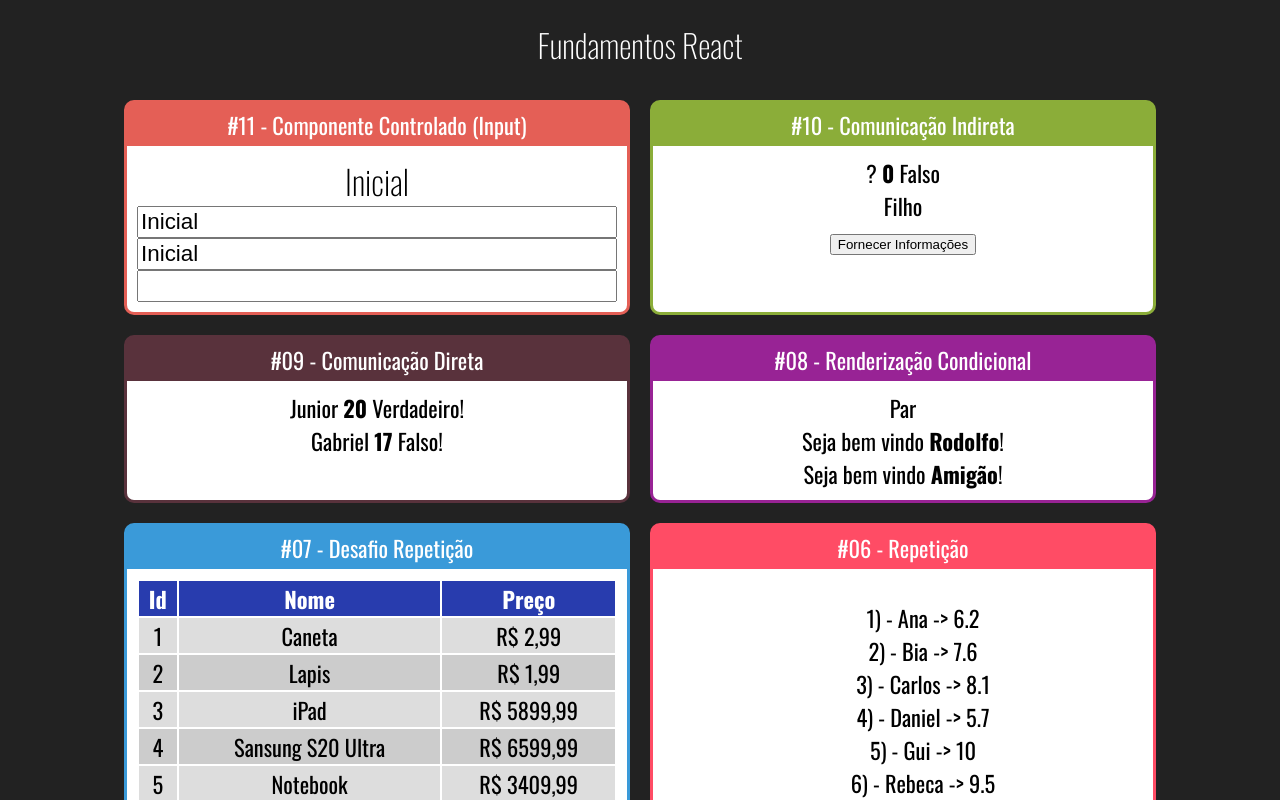
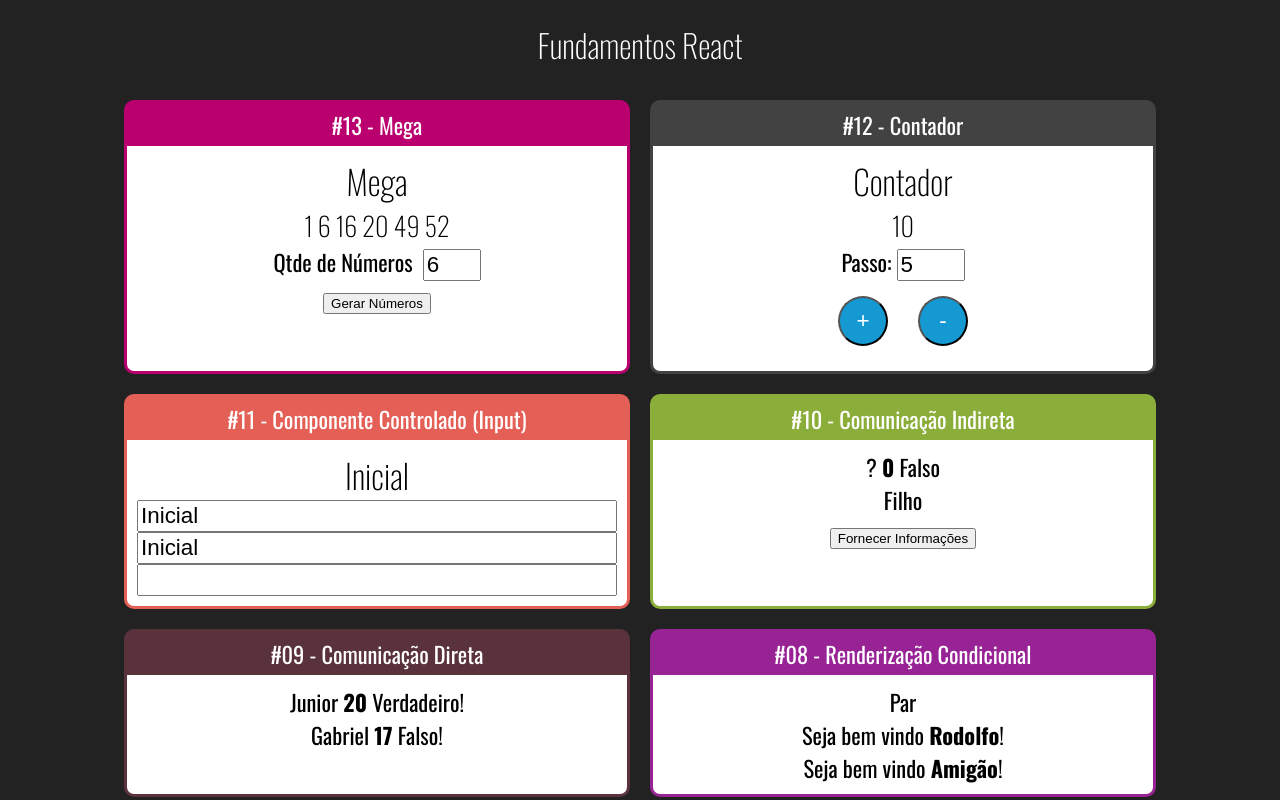
Before and after one commit to rodolforomera/react-redux-fundamentos, a React (Create React App) app: page / in a window 1280 px wide. Shown: the top 800 px of the page. Built offline with nearby package versions, Linux system fonts and the light colour scheme.

Commit message:
Contador e Desafio Mega

```diff
--- a/src/App.jsx
+++ b/src/App.jsx
@@ -3,6 +3,8 @@
 
 import Card from './components/layout/Card';
 
+import Mega from './components/mega/Mega';
+import Contador from './components/contador/Contador';
 import Input from './components/formulario/Input';
 import IndiretaPai from './components/comunicacao/IndiretaPai';
 import DiretaPai from './components/comunicacao/DiretaPai';
@@ -23,6 +25,14 @@
         <h1>Fundamentos React</h1>
 
         <div className="Cards">
+
+             <Card titulo="#13 - Mega" color="#B9006E">
+               <Mega qtde={6}></Mega>
+            </Card>
+
+            <Card titulo="#12 - Contador" color="#424242">
+               <Contador numeroInicial={10}></Contador>
+            </Card>
 
             <Card titulo="#11 - Componente Controlado (Input)" color="#E45F56">
                <Input></Input>
--- /dev/null
+++ b/src/components/contador/Botoes.jsx
@@ -0,0 +1,10 @@
+import React from 'react';
+
+export default props => {
+    return (
+        <div>
+            <button onClick={props.setInc}>+</button>
+            <button onClick={props.setDec}>-</button>
+        </div>
+    )
+}
--- /dev/null
+++ b/src/components/contador/Contador.css
@@ -0,0 +1,14 @@
+.Contador input {
+    font-size: 1.4rem;
+    width: 60px;
+}
+
+.Contador button {
+    margin: 15px;
+    height: 50px;
+    width: 50px;
+    border-radius: 50%;
+    background-color: #1499D3;
+    color: #fff;
+    font-size: 1.4rem;
+}
--- /dev/null
+++ b/src/components/contador/Contador.jsx
@@ -0,0 +1,46 @@
+import "./Contador.css"
+import React, { Component } from 'react';
+
+import Display from './Display';
+import Botoes from './Botoes';
+import PassoForm from './PassoForm';
+
+class Contador extends Component {
+
+    state = {
+        numero: this.props.numeroInicial || 0,
+        passo: this.props.passoInicial || 5,
+    };
+
+    inc = () => {
+        this.setState({
+            numero: this.state.numero + this.state.passo
+        });
+    };
+
+    dec = () => {
+        this.setState({
+            numero: this.state.numero - this.state.passo
+        });
+    }
+
+    setPasso = (novoPasso) => {
+        this.setState({
+            passo: novoPasso,
+        });
+    }
+
+    render() {
+        return (
+            <div className="Contador">
+                <h2>Contador</h2>
+                <Display numero={this.state.numero} />
+                <PassoForm passo={this.state.passo}
+                            setPasso={this.setPasso}/>
+                <Botoes setInc={this.inc} setDec={this.dec} />
+            </div>
+        )
+    }
+}
+
+export default Contador
--- /dev/null
+++ b/src/components/contador/Display.jsx
@@ -0,0 +1,7 @@
+import React from 'react';
+
+export default props => {
+    return (
+        <h3>{props.numero}</h3>
+    )
+}
--- /dev/null
+++ b/src/components/contador/PassoForm.jsx
@@ -0,0 +1,15 @@
+import React from 'react';
+
+export default props => {
+    return (
+        <div>
+            <label htmlFor="passoInput">Passo: </label>
+            <input
+                id="passoInput"
+                type="number"
+                value={props.passo}
+                onChange={e => props.setPasso(+e.target.value)}
+            />
+        </div>
+    )
+}
--- /dev/null
+++ b/src/components/mega/Mega.css
@@ -0,0 +1,8 @@
+.Mega label {
+    margin-right: 10px;
+}
+
+.Mega input {
+    font-size: 1.4rem;
+    width: 50px;
+}
--- /dev/null
+++ b/src/components/mega/Mega.jsx
@@ -0,0 +1,52 @@
+import './Mega.css'
+import React, { useState } from 'react'
+
+export default props => {
+
+    function gerarNumeroNaoContido(min, max, array) {
+        const aleatorio = parseInt(Math.random() * (max + 1 - min)) + min;
+        return array.includes(aleatorio) ?
+            gerarNumeroNaoContido(min, max, array):
+            aleatorio;
+    }
+
+    function gerarNumeros(qtde) {
+        const numeros = Array(qtde)
+            .fill(0)
+            .reduce((nums) => {
+                const novoNumero = gerarNumeroNaoContido(1, 60, nums);
+                return [...nums, novoNumero];
+            }, [])
+            .sort((n1, n2) => n1 - n2);
+
+        return numeros;
+    }
+
+    const [qtde, setQtde] =  useState(props.qtde || 6);
+    const numerosIniciais = gerarNumeros(qtde);
+    const [numeros, setNumeros] = useState(numerosIniciais);
+
+
+    return (
+        <div className="Mega">
+            <h2>Mega</h2>
+            <h3>{numeros.join(' ')}</h3>
+            <div>
+                <label>Qtde de Números</label>
+                <input
+                    min="6"
+                    max="17"
+                    type="number"
+                    value={qtde}
+                    onChange={e => {
+                        setQtde(+e.target.value);
+                        setNumeros(gerarNumeros(qtde));
+                    }}>
+                </input>
+            </div>
+            <button onClick={_ => setNumeros(gerarNumeros(qtde))}>
+                Gerar Números
+            </button>
+        </div>
+    );
+}
```
